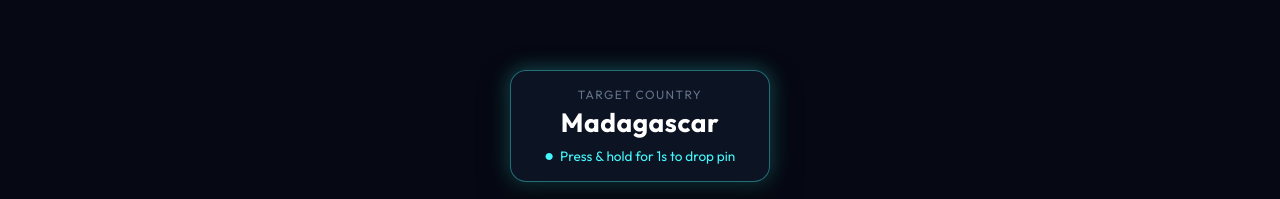
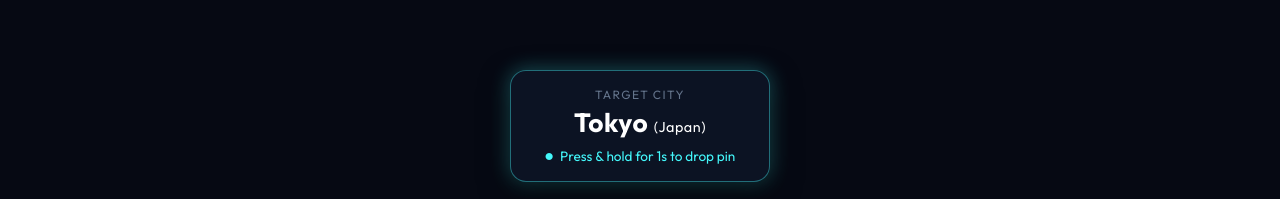
Before and after one commit to mjpatter88/geo-mem, an Angular app in the folder app/: page / in a window 1280 px wide. Shown: the part 598-797 px from the top of the page. Built offline with nearby package versions, Linux system fonts and the light colour scheme; no server answers.

Commit message:
Update UI to show city/country target and result.

```diff
--- a/app/src/app/app.html
+++ b/app/src/app/app.html
@@ -31,8 +31,14 @@
   <!-- Bottom Target Prompt & Score HUD -->
   <footer class="bottom-hud">
     <div class="target-card">
+      @if (targetCity(); as city) {
+      <span class="target-type">Target City</span>
+      <h2 class="target-name">{{ city.name }} <span
+          style="font-size: 0.9rem; color: var(--text-dim); font-weight: 400;">({{ city.country }})</span></h2>
+      } @else {
       <span class="target-type">Target Country</span>
       <h2 class="target-name">{{ targetCountry() }}</h2>
+      }
 
       @if (evaluation(); as result) {
       @if (result.isInside) {
@@ -41,9 +47,18 @@
       </p>
       } @else {
       <p class="instruction-text" style="color: var(--accent-orange);">
-        <span class="hint-bullet">●</span> {{ result.score }} Pts — {{ result.distanceKm }} km away ({{
-        result.distanceMiles }} mi)
+        <span class="hint-bullet">●</span> {{ result.score }} Pts — {{ result.distanceMiles }} mi away ({{
+        result.distanceKm }} km)
       </p>
+      @if (result.isInRightCountry) {
+      <p class="instruction-text" style="color: var(--accent-green); font-size: 0.85rem; margin-top: 4px;">
+        ✓ Landed in the right country!
+      </p>
+      } @else if (result.guessedCountry) {
+      <p class="instruction-text" style="color: var(--text-dim); font-size: 0.85rem; margin-top: 4px;">
+        Landed in {{ result.guessedCountry }}
+      </p>
+      }
       }
       } @else {
       <p class="instruction-text">
@@ -51,6 +66,7 @@
       </p>
       }
     </div>
+
   </footer>
 
 </div>
```
